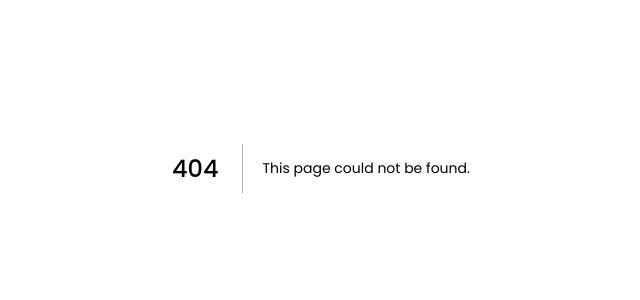
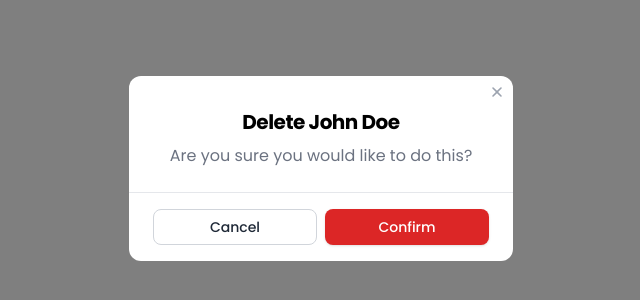
Before and after one commit to SHANIB-C-K/notes-app-mern, a Next.js app in the folder Frontend/notes-app-mern/: page /components/DeletePopup in a window 1280 px wide. Before the commit this address had no page. Shown: the part 232-532 px from the top of the page, without its empty margins (319-959 px from the left). Built offline with nearby package versions, Linux system fonts and the light colour scheme.

Commit message:
reload issue solved

```diff
--- /dev/null
+++ b/Frontend/notes-app-mern/app/components/DeletePopup/page.tsx
@@ -0,0 +1,98 @@
+import axios from "axios";
+import { useRouter } from "next/navigation";
+import React from "react";
+
+const DeletePopup = () => {
+  const router = useRouter();
+
+  const HandleDelete = async (_id: any) => {
+    const response = await axios.delete("http://localhost:8000/delete/" + _id);
+    if (response.data === "deleted successfully") {
+      router.push("/deleting");
+    }
+  };
+
+  return (
+    <>
+      <div className="fixed inset-0 z-40 min-h-full overflow-y-auto overflow-x-hidden transition flex items-center">
+        <div
+          aria-hidden="true"
+          className="fixed inset-0 w-full h-full bg-black/50 cursor-pointer"
+        ></div>
+
+        <div className="relative w-full cursor-pointer pointer-events-none transition my-auto p-4">
+          <div className="w-full py-2 bg-white cursor-default pointer-events-auto dark:bg-gray-800 relative rounded-xl mx-auto max-w-sm">
+            <button
+              tabIndex={-1}
+              type="button"
+              className="absolute top-2 right-2 rtl:right-auto rtl:left-2"
+            >
+              <svg
+                xlinkTitle="Close"
+                tabIndex={-1}
+                className="h-4 w-4 cursor-pointer text-gray-400"
+                xmlns="http://www.w3.org/2000/svg"
+                viewBox="0 0 20 20"
+                fill="currentColor"
+                aria-hidden="true"
+              >
+                <path
+                  fill-rule="evenodd"
+                  d="M4.293 4.293a1 1 0 011.414 0L10 8.586l4.293-4.293a1 1 0 111.414 1.414L11.414 10l4.293 4.293a1 1 0 01-1.414 1.414L10 11.414l-4.293 4.293a1 1 0 01-1.414-1.414L8.586 10 4.293 5.707a1 1 0 010-1.414z"
+                  clip-rule="evenodd"
+                ></path>
+              </svg>
+              <span className="sr-only">Close</span>
+            </button>
+
+            <div className="space-y-2 p-2">
+              <div className="p-4 space-y-2 text-center dark:text-white">
+                <h2
+                  className="text-xl font-bold tracking-tight"
+                  id="page-action.heading"
+                >
+                  Delete John Doe
+                </h2>
+
+                <p className="text-gray-500">
+                  Are you sure you would like to do this?
+                </p>
+              </div>
+            </div>
+
+            <div className="space-y-2">
+              <div
+                aria-hidden="true"
+                className="border-t dark:border-gray-700 px-2"
+              ></div>
+
+              <div className="px-6 py-2">
+                <div className="grid gap-2 grid-cols-[repeat(auto-fit,minmax(0,1fr))]">
+                  <button
+                    type="button"
+                    className="inline-flex items-center justify-center py-1 gap-1 font-medium rounded-lg border transition-colors outline-none focus:ring-offset-2 focus:ring-2 focus:ring-inset dark:focus:ring-offset-0 min-h-[2.25rem] px-4 text-sm text-gray-800 bg-white border-gray-300 hover:bg-gray-50 focus:ring-primary-600 focus:text-primary-600 focus:bg-primary-50 focus:border-primary-600 dark:bg-gray-800 dark:hover:bg-gray-700 dark:border-gray-600 dark:hover:border-gray-500 dark:text-gray-200 dark:focus:text-primary-400 dark:focus:border-primary-400 dark:focus:bg-gray-800"
+                  >
+                    <span className="flex items-center gap-1">
+                      <span className="">Cancel</span>
+                    </span>
+                  </button>
+
+                  <button
+                    type="submit"
+                    className="inline-flex items-center justify-center py-1 gap-1 font-medium rounded-lg border transition-colors outline-none focus:ring-offset-2 focus:ring-2 focus:ring-inset dark:focus:ring-offset-0 min-h-[2.25rem] px-4 text-sm text-white shadow focus:ring-white border-transparent bg-red-600 hover:bg-red-500 focus:bg-red-700 focus:ring-offset-red-700"
+                  >
+                    <span className="flex items-center gap-1">
+                      <span className="">Confirm</span>
+                    </span>
+                  </button>
+                </div>
+              </div>
+            </div>
+          </div>
+        </div>
+      </div>
+    </>
+  );
+};
+
+export default DeletePopup;
--- a/Frontend/notes-app-mern/app/components/Navbar/Navbar.tsx
+++ b/Frontend/notes-app-mern/app/components/Navbar/page.tsx
@@ -9,7 +9,7 @@ const Navbar = () => {
   const LogoutFunction = () => {
     localStorage.removeItem("username");
     localStorage.removeItem("login");
-    window.location.reload();
+    router.push("/register");
   };
 
   return (
--- a/Frontend/notes-app-mern/app/components/loading/page.tsx
+++ b/Frontend/notes-app-mern/app/components/loading/page.tsx
@@ -10,7 +10,7 @@ const Loading = () => {
             <svg
               stroke="currentColor"
               fill="currentColor"
-              stroke-width="0"
+              strokeWidth="0"
               viewBox="0 0 24 24"
               className="animate-spin"
               height="1em"
--- a/Frontend/notes-app-mern/app/deleting/page.tsx
+++ b/Frontend/notes-app-mern/app/deleting/page.tsx
@@ -20,7 +20,7 @@ const Loading = () => {
             <svg
               stroke="currentColor"
               fill="currentColor"
-              stroke-width="0"
+              strokeWidth="0"
               viewBox="0 0 24 24"
               className="animate-spin"
               height="1em"
--- a/Frontend/notes-app-mern/app/page.tsx
+++ b/Frontend/notes-app-mern/app/page.tsx
@@ -1,9 +1,9 @@
 "use client";
 import React, { useEffect, useState } from "react";
-import Navbar from "./components/Navbar/Navbar";
+import Navbar from "./components/Navbar/page";
 import { FaPlus } from "react-icons/fa";
 import "./page.css";
-import Card from "./components/Cards/Card";
+import Card from "./components/Cards/page";
 import { useRouter } from "next/navigation";
 import Loading from "./components/loading/page";
 
```
Also changed, not shown: Frontend/notes-app-mern/app/components/Cards/page.tsx (renamed from Frontend/notes-app-mern/app/components/Cards/Card.tsx), 1 other file (tests, documents, lock files or other folders).
